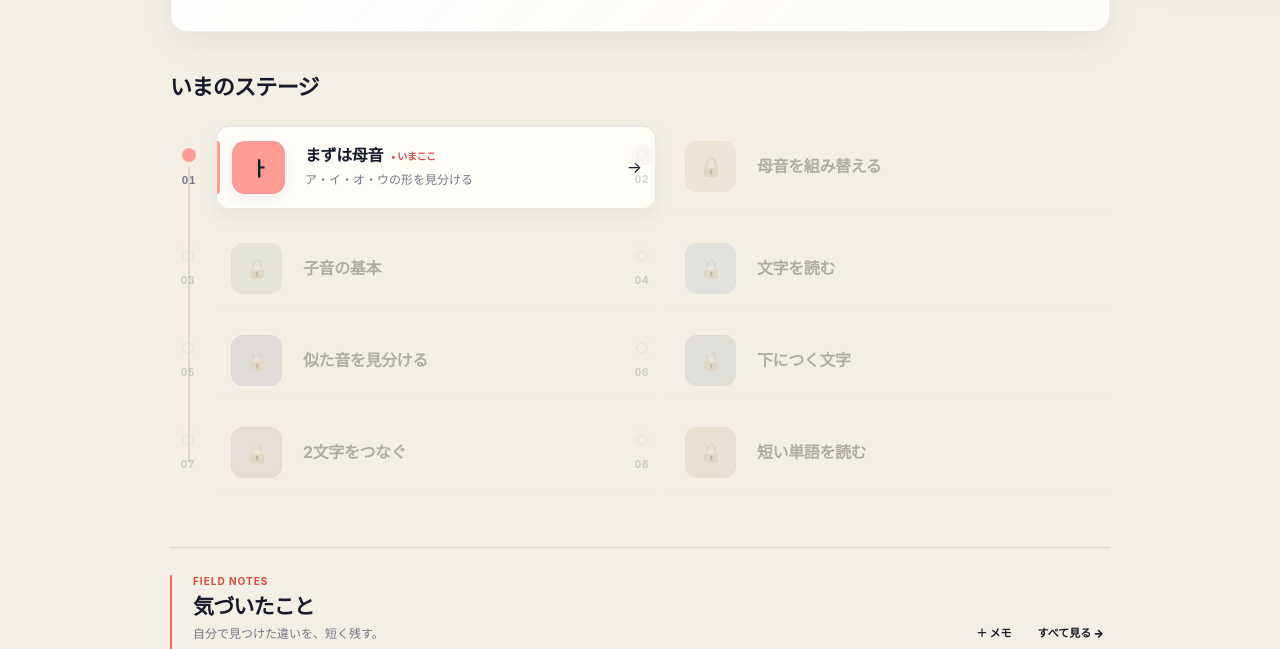
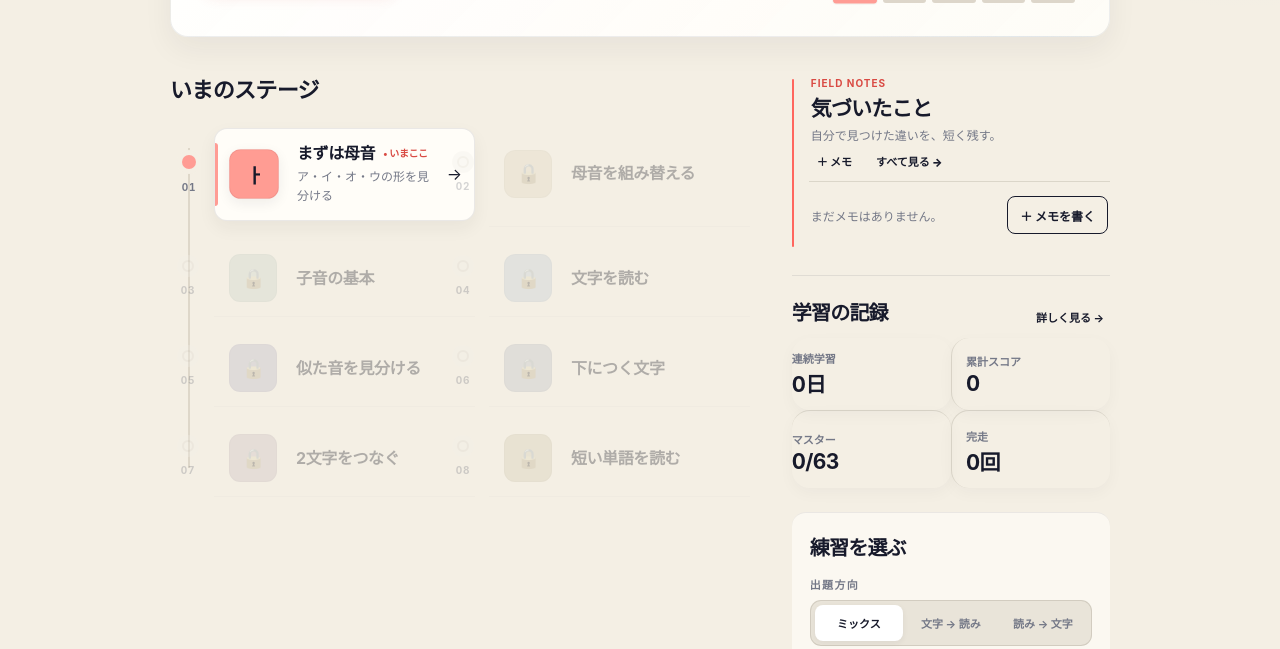
Before and after one commit to silovar-uk/hangul, a website with bundled scripts: page index.html in a window 1280 px wide. Shown: the part 372-1021 px from the top of the page. Built offline with nearby package versions, Linux system fonts and the light colour scheme.

Commit message:
load refined home composition

```diff
--- a/index.html
+++ b/index.html
@@ -21,6 +21,7 @@
   <link rel="stylesheet" href="styles/notes.css">
   <link rel="stylesheet" href="styles/interface-polish.css">
   <link rel="stylesheet" href="styles/state-grammar.css">
+  <link rel="stylesheet" href="styles/layout-composition.css">
 </head>
 <body>
   <div id="app"></div>
```
